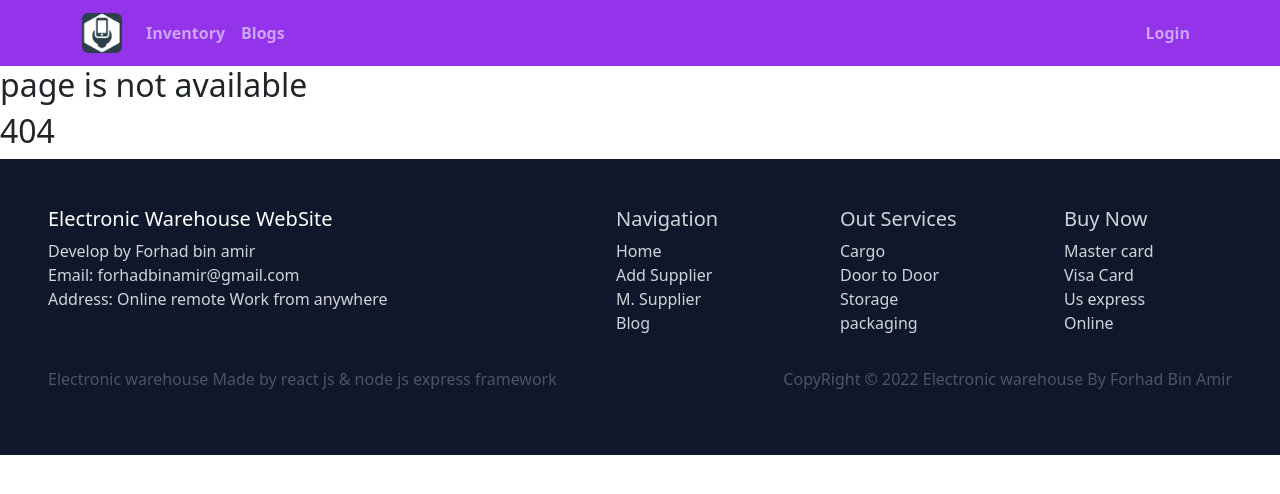
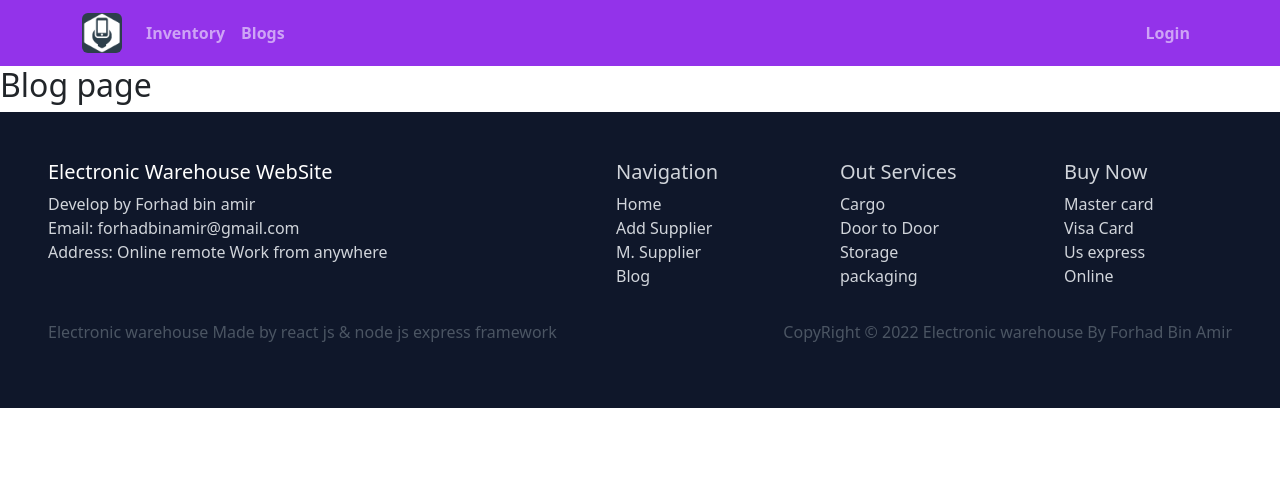
Before and after one commit to forhadbinamir/-warehouse-management-client-side, a React (Create React App) app: page /blogs in a window 1280 px wide. Shown: the top 494 px of the page. Built offline with nearby package versions, Linux system fonts and the light colour scheme; no server answers.

Commit message:
set a blog route

```diff
--- a/src/App.js
+++ b/src/App.js
@@ -15,6 +15,7 @@ import AllSuppliers from './Pages/AllSuppliers/AllSuppliers';
 import UpdateSupplier from './Pages/AllSuppliers/UpdateSupplier/UpdateSupplier';
 import MySuppliers from './Pages/MySuppliers/MySuppliers';
 import DeliverSup from './Pages/DeliverSup/DeliverSup';
+import Blogs from './Pages/Blogs/Blogs';
 function App() {
 
   return (
@@ -24,6 +25,7 @@ function App() {
       <Routes>
         <Route path='/' element={<Home></Home>}></Route>
         <Route path='/home' element={<Home></Home>}></Route>
+        <Route path='/blogs' element={<Blogs></Blogs>}></Route>
         <Route path='/update/:id' element={<UpdateSupplier></UpdateSupplier>}></Route>
         <Route path='/deliver/:supplierId' element={<DeliverSup></DeliverSup>}></Route>
         <Route path='/inventory' element={
--- /dev/null
+++ b/src/Pages/Blogs/Blogs.js
@@ -0,0 +1,11 @@
+import React from 'react';
+
+const Blogs = () => {
+    return (
+        <div>
+            <h2>Blog page</h2>
+        </div>
+    );
+};
+
+export default Blogs;
--- a/src/Shared/Header/Header.js
+++ b/src/Shared/Header/Header.js
@@ -15,12 +15,12 @@ const Header = () => {
         <div>
             <Navbar className='bg-purple-600 font-semibold' collapseOnSelect expand="lg" variant="dark">
                 <div className='container'>
-                    <Navbar.Brand href="/"><img className='w-10 rounded-md h-[40px]' src={logo} alt="" /></Navbar.Brand>
+                    <Navbar.Brand as={Link} to="/"><img className='w-10 rounded-md h-[40px]' src={logo} alt="" /></Navbar.Brand>
                     <Navbar.Toggle aria-controls="responsive-navbar-nav" />
                     <Navbar.Collapse id="responsive-navbar-nav">
                         <Nav className="me-auto text-center">
                             <Nav.Link as={Link} to="/inventory">Inventory</Nav.Link>
-                            <Nav.Link href="#Blogs">Blogs</Nav.Link>
+                            <Nav.Link as={Link} to="/blogs">Blogs</Nav.Link>
 
                         </Nav>
                         <Nav className='text-center'>
```
